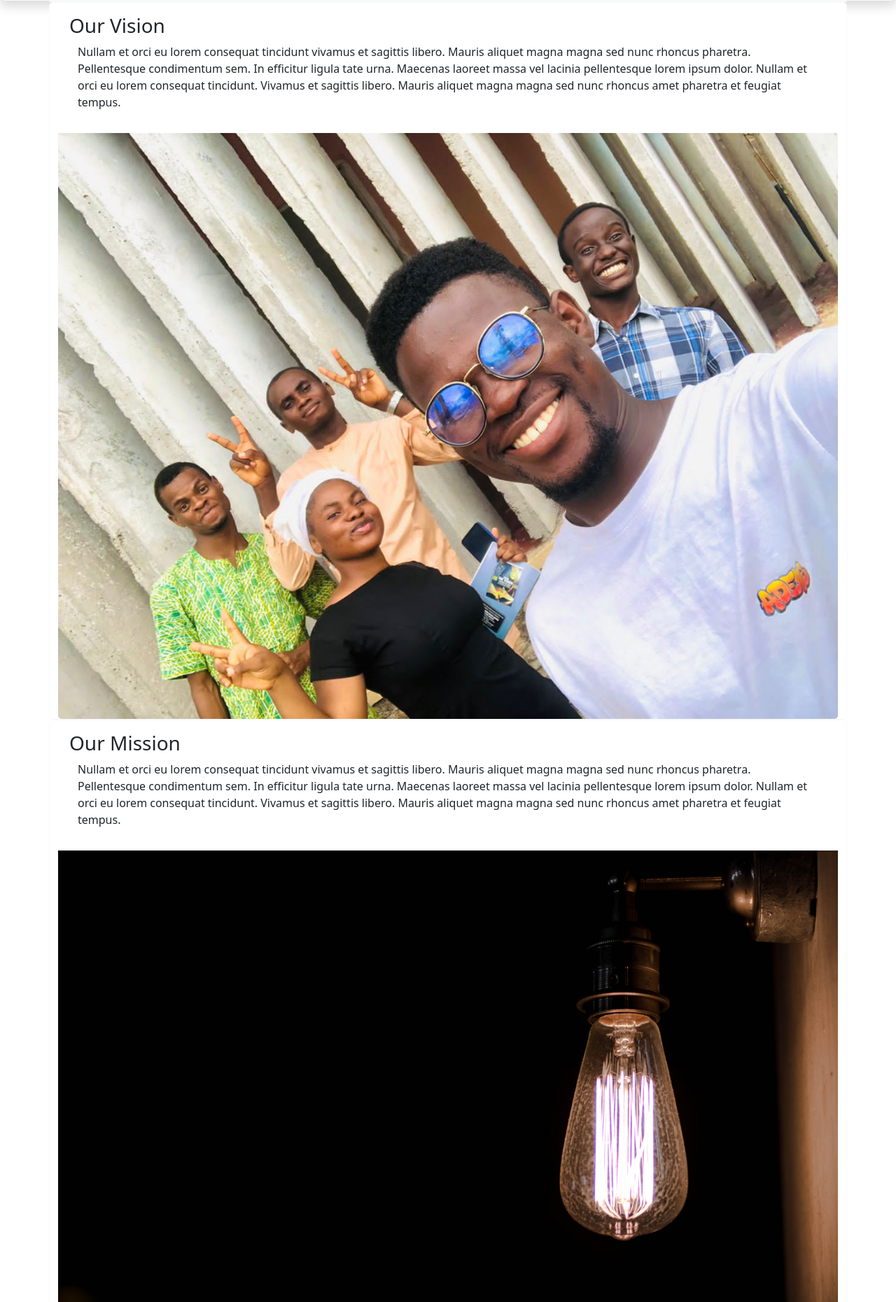
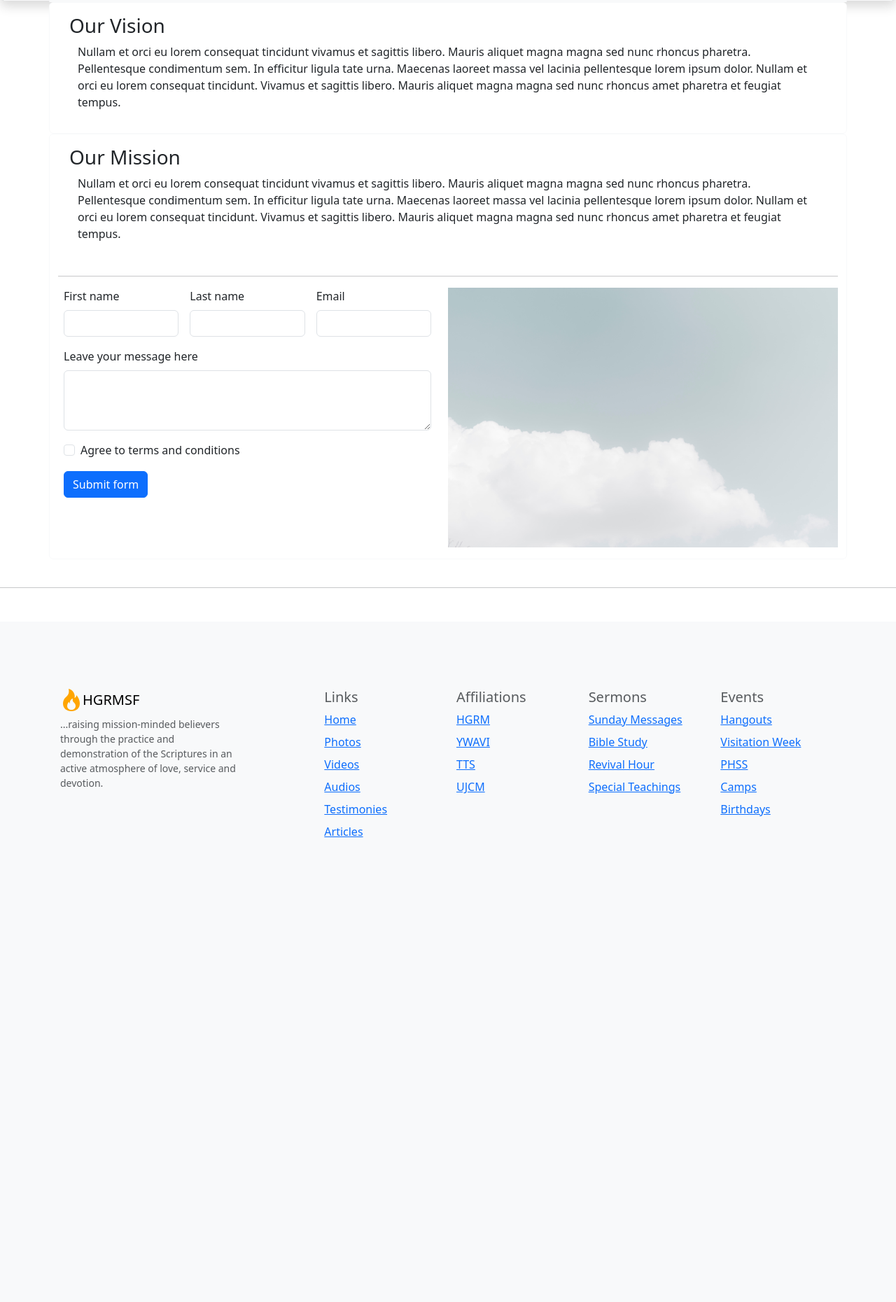
Before and after one commit to TosinPhillip/HGRM-website-project, a Flask app: page / in a window 1280 px wide. Shown: the part 2521-4381 px from the top of the page at 70% size. After the commit the page ends 3717 px from the top, so only its background shows below. Run offline with Flask 3, Linux system fonts and the light colour scheme.

Commit message:
More updates

```diff
--- a/templates/home_page.html
+++ b/templates/home_page.html
@@ -153,7 +153,7 @@ Aliquam malesuada, lorem ac lacinia dignissim, dui lectus efficitur ligula, sit
                 </div>
             </section>
             </div>
-                <img src="static/joe_in_foregroun d.jpg" class="card-img-bottom" height='40%' alt="...">
+
           </div>
 
           <div class="card container mx-auto border-light">
@@ -177,7 +177,8 @@ Aliquam malesuada, lorem ac lacinia dignissim, dui lectus efficitur ligula, sit
                 </div>
             </section>
             </div>
-                <img src="static/img_6.jpg" class="card-img-bottom" height='40%' alt="...">
+            <hr>
+
             {% include 'contact.html' %}
           </div>
 
```
Lines whose indentation alone changed are shown as unchanged.
